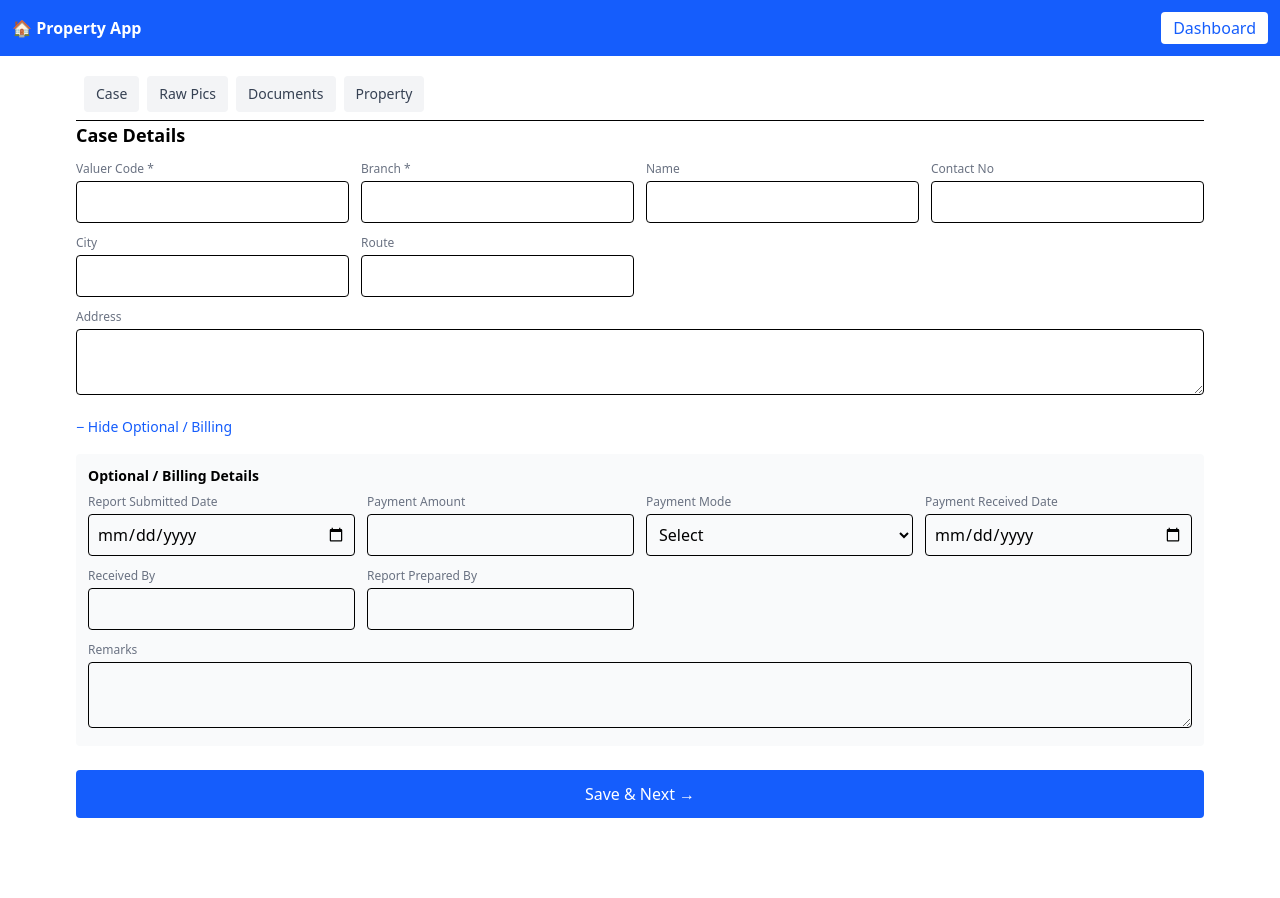
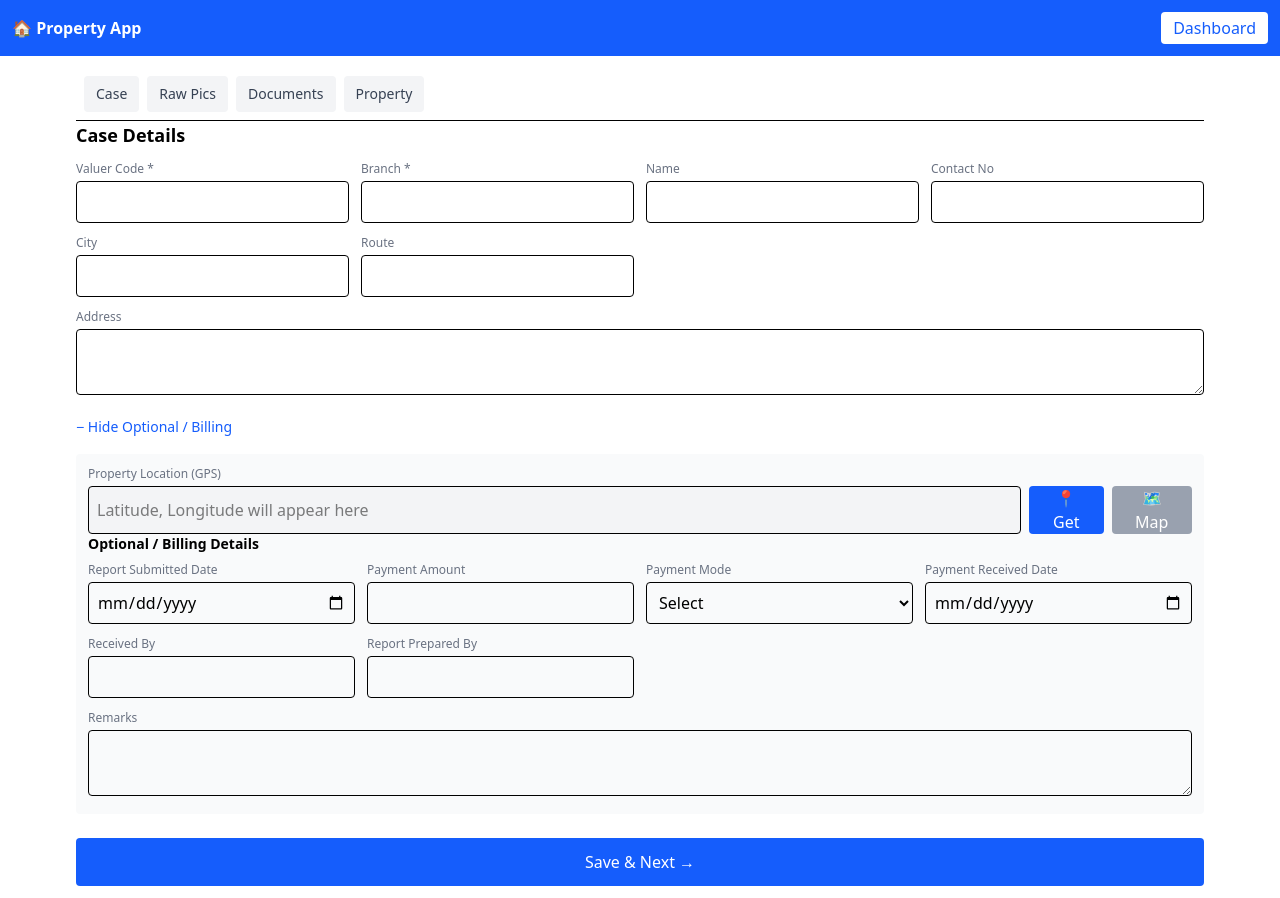
Before and after one commit to marubharuch/valuation-form, a React (Vite) app: page /case/new in a window 1280 px wide. Before the commit the page ends 830 px from the top, so only its background shows below. Built offline with nearby package versions, Linux system fonts and the light colour scheme.

Commit message:
gps data collection added

```diff
--- /dev/null
+++ b/src/components/LocationCapture.jsx
@@ -0,0 +1,116 @@
+import { useState } from "react";
+
+export default function LocationCapture() {
+  const [readings, setReadings] = useState([]);
+  const [collecting, setCollecting] = useState(false);
+  const [bestLocation, setBestLocation] = useState(null);
+
+  const TOTAL_READINGS = 7; // 5–10 recommended
+
+  const getLocationOnce = () =>
+    new Promise((resolve, reject) => {
+      navigator.geolocation.getCurrentPosition(
+        (pos) => {
+          resolve({
+            lat: pos.coords.latitude,
+            lng: pos.coords.longitude,
+            accuracy: pos.coords.accuracy,
+            time: Date.now(),
+          });
+        },
+        reject,
+        {
+          enableHighAccuracy: true,
+          timeout: 10000,
+          maximumAge: 0,
+        }
+      );
+    });
+
+  const collectLocations = async () => {
+    if (!navigator.geolocation) {
+      alert("Geolocation not supported");
+      return;
+    }
+
+    setCollecting(true);
+    setReadings([]);
+    setBestLocation(null);
+
+    const collected = [];
+
+    for (let i = 0; i < TOTAL_READINGS; i++) {
+      try {
+        const loc = await getLocationOnce();
+        collected.push(loc);
+        setReadings([...collected]);
+      } catch (err) {
+        console.error("Location error", err);
+      }
+
+      await new Promise((r) => setTimeout(r, 1500)); // gap
+    }
+
+    // pick best accuracy
+    const best = collected.reduce((a, b) =>
+      a.accuracy < b.accuracy ? a : b
+    );
+
+    setBestLocation(best);
+
+    // save locally
+    localStorage.setItem(
+      "bestLocation",
+      JSON.stringify(best)
+    );
+
+    setCollecting(false);
+  };
+
+  const openInGoogleMaps = () => {
+    if (!bestLocation) return;
+
+    const { lat, lng } = bestLocation;
+
+    // Android Google Maps intent
+    const url = `https://www.google.com/maps?q=${lat},${lng}&t=k`;
+
+    window.open(url, "_blank");
+  };
+
+  return (
+    <div className="p-4 space-y-3">
+      <button
+        onClick={collectLocations}
+        disabled={collecting}
+        className="w-full bg-blue-600 text-white py-3 rounded"
+      >
+        {collecting
+          ? `Collecting… (${readings.length}/${TOTAL_READINGS})`
+          : "📍 Get Accurate Location"}
+      </button>
+
+      {readings.length > 0 && (
+        <div className="text-sm text-gray-600">
+          Latest accuracy:{" "}
+          {readings[readings.length - 1].accuracy.toFixed(1)} m
+        </div>
+      )}
+
+      {bestLocation && (
+        <div className="bg-gray-100 p-3 rounded text-sm">
+          <div><b>Latitude:</b> {bestLocation.lat}</div>
+          <div><b>Longitude:</b> {bestLocation.lng}</div>
+          <div><b>Accuracy:</b> {bestLocation.accuracy.toFixed(1)} m</div>
+
+          <button
+            onClick={openInGoogleMaps}
+            className="mt-3 w-full bg-green-600 text-white py-2 rounded"
+          >
+            🗺 Open in Google Maps (Satellite)
+          </button>
+        </div>
+      )}
+    </div>
+  );
+}
--- /dev/null
+++ b/src/components/PropertyLocation.jsx
@@ -0,0 +1,123 @@
+import { useState } from "react";
+
+const TOTAL_READINGS = 7; // 5–10 ideal
+
+export default function PropertyLocation({ value, onChange }) {
+  const [readings, setReadings] = useState([]);
+  const [collecting, setCollecting] = useState(false);
+  const [best, setBest] = useState(value || null);
+
+  const getLocationOnce = () =>
+    new Promise((resolve, reject) => {
+      navigator.geolocation.getCurrentPosition(
+        (pos) => {
+          resolve({
+            lat: pos.coords.latitude,
+            lng: pos.coords.longitude,
+            accuracy: pos.coords.accuracy,
+            time: Date.now(),
+          });
+        },
+        reject,
+        {
+          enableHighAccuracy: true,
+          timeout: 10000,
+          maximumAge: 0,
+        }
+      );
+    });
+
+  const collectAccurateLocation = async () => {
+    if (!navigator.geolocation) {
+      alert("Geolocation not supported");
+      return;
+    }
+
+    setCollecting(true);
+    setReadings([]);
+    setBest(null);
+
+    const collected = [];
+
+    for (let i = 0; i < TOTAL_READINGS; i++) {
+      try {
+        const loc = await getLocationOnce();
+        collected.push(loc);
+        setReadings([...collected]);
+      } catch (e) {
+        console.warn("Location error", e);
+      }
+      await new Promise((r) => setTimeout(r, 1500));
+    }
+
+    const bestReading = collected.reduce((a, b) =>
+      a.accuracy < b.accuracy ? a : b
+    );
+
+    const finalLoc = {
+      lat: bestReading.lat,
+      lng: bestReading.lng,
+      accuracy: bestReading.accuracy,
+      capturedAt: Date.now(),
+    };
+
+    setBest(finalLoc);
+
+    // save locally
+    localStorage.setItem(
+      "propertyLocation",
+      JSON.stringify(finalLoc)
+    );
+
+    // notify parent (Property page)
+    onChange?.(finalLoc);
+
+    setCollecting(false);
+  };
+
+  const openGoogleMaps = () => {
+    if (!best) return;
+    const url = `https://www.google.com/maps?q=${best.lat},${best.lng}&t=k`;
+    window.open(url, "_blank");
+  };
+
+  return (
+    <div className="border rounded p-3 bg-gray-50 space-y-3">
+      <div className="font-semibold text-sm">
+        📍 Property Location (GPS)
+      </div>
+
+      <button
+        onClick={collectAccurateLocation}
+        disabled={collecting}
+        className="w-full bg-blue-600 text-white py-2 rounded disabled:opacity-60"
+      >
+        {collecting
+          ? `Collecting… (${readings.length}/${TOTAL_READINGS})`
+          : "Get Accurate Location"}
+      </button>
+
+      {readings.length > 0 && (
+        <div className="text-xs text-gray-600">
+          Latest accuracy:{" "}
+          {readings[readings.length - 1].accuracy.toFixed(1)} m
+        </div>
+      )}
+
+      {best && (
+        <div className="text-xs bg-white p-2 rounded border">
+          <div><b>Lat:</b> {best.lat}</div>
+          <div><b>Lng:</b> {best.lng}</div>
+          <div><b>Accuracy:</b> {best.accuracy.toFixed(1)} m</div>
+
+          <button
+            onClick={openGoogleMaps}
+            className="mt-2 w-full bg-green-600 text-white py-2 rounded"
+          >
+            🗺 Open in Google Maps (Satellite)
+          </button>
+        </div>
+      )}
+    </div>
+  );
+}
--- a/src/pages/CaseDetails.jsx
+++ b/src/pages/CaseDetails.jsx
@@ -27,6 +27,9 @@ export default function CaseDetails() {
 
   const [isSaving, setIsSaving] = useState(false);
   const [isDirty, setIsDirty] = useState(isNewCase);
+  const [gpsBusy, setGpsBusy] = useState(false);
+const [gpsStep, setGpsStep] = useState(0);
+
 
   /* ---------------- LOAD CASE ---------------- */
   useEffect(() => {
@@ -56,6 +59,9 @@ export default function CaseDetails() {
           documentsPerPage: 2,
           imagesPerPage: 6,
           status: "open",
+          propertyLocation: null,
+propertyLocationText: "",
+
         };
 
         setCaseData(initial);
@@ -85,6 +91,120 @@ export default function CaseDetails() {
       return updated;
     });
   }
+
+  function distanceInMeters(lat1, lng1, lat2, lng2) {
+  const R = 6371000; // Earth radius (m)
+  const toRad = (v) => (v * Math.PI) / 180;
+
+  const dLat = toRad(lat2 - lat1);
+  const dLng = toRad(lng2 - lng1);
+
+  const a =
+    Math.sin(dLat / 2) ** 2 +
+    Math.cos(toRad(lat1)) *
+      Math.cos(toRad(lat2)) *
+      Math.sin(dLng / 2) ** 2;
+
+  return 2 * R * Math.atan2(Math.sqrt(a), Math.sqrt(1 - a));
+}
+
+ async function captureAccurateLocation() {
+  // STEP 1: existing value confirmation
+  if (caseData.propertyLocation) {
+    const ok = window.confirm(
+      "Location already exists.\nDo you want to recapture?"
+    );
+    if (!ok) return;
+  }
+
+  if (!navigator.geolocation) {
+    alert("Location not supported");
+    return;
+  }
+
+  setGpsBusy(true);
+  setGpsStep(0);
+
+  const TOTAL = 7;
+  const readings = [];
+
+  const getOnce = () =>
+    new Promise((resolve, reject) => {
+      navigator.geolocation.getCurrentPosition(
+        (pos) => {
+          resolve({
+            lat: pos.coords.latitude,
+            lng: pos.coords.longitude,
+            accuracy: pos.coords.accuracy,
+          });
+        },
+        reject,
+        { enableHighAccuracy: true, timeout: 10000, maximumAge: 0 }
+      );
+    });
+
+  try {
+    for (let i = 0; i < TOTAL; i++) {
+      try {
+        const r = await getOnce();
+        readings.push(r);
+        setGpsStep(i + 1);
+      } catch {}
+      await new Promise((r) => setTimeout(r, 1200));
+    }
+
+    const best = readings.reduce((a, b) =>
+      a.accuracy < b.accuracy ? a : b
+    );
+
+    // STEP 2: distance difference check
+    if (caseData.propertyLocation) {
+      const old = caseData.propertyLocation;
+      const dist = distanceInMeters(
+        old.lat,
+        old.lng,
+        best.lat,
+        best.lng
+      );
+
+      if (dist > 150) {
+        const confirmFar = window.confirm(
+          `New location is ${Math.round(
+            dist
+          )} meters away.\nReplace existing location?`
+        );
+        if (!confirmFar) return;
+      }
+    }
+
+    updateField("propertyLocation", {
+      ...best,
+      capturedAt: Date.now(),
+    });
+
+    updateField(
+      "propertyLocationText",
+      `${best.lat.toFixed(6)}, ${best.lng.toFixed(
+        6
+      )} (±${best.accuracy.toFixed(1)}m)`
+    );
+  } finally {
+    setGpsBusy(false);
+    setGpsStep(0);
+  }
+}
+
+
+
+function openGoogleMap() {
+  if (!caseData.propertyLocation) return;
+
+  const { lat, lng } = caseData.propertyLocation;
+  window.open(
+    `https://www.google.com/maps?q=${lat},${lng}&t=k`,
+    "_blank"
+  );
+}
 
   /* ---------------- SAVE ---------------- */
   async function saveCase() {
@@ -219,6 +339,57 @@ export default function CaseDetails() {
 
       {showOptional && (
         <div className="mt-4 bg-gray-50 p-3 rounded">
+
+      <div className="col-span-2 md:col-span-3 lg:col-span-4">
+  <Label text="Property Location (GPS)" />
+
+  <div className="flex gap-2">
+    <input
+      type="text"
+      value={caseData.propertyLocationText || ""}
+      readOnly
+      placeholder="Latitude, Longitude will appear here"
+      className="border p-2 rounded w-full bg-gray-100"
+    />
+
+    <button
+  type="button"
+  onClick={captureAccurateLocation}
+  disabled={gpsBusy}
+  className={`px-4 rounded text-white flex items-center gap-2
+    ${gpsBusy ? "bg-gray-400 cursor-not-allowed" : "bg-blue-600"}
+  `}
+>
+  {gpsBusy && (
+    <span className="w-4 h-4 border-2 border-white border-t-transparent rounded-full animate-spin" />
+  )}
+  {gpsBusy ? "Collecting…" : "📍 Get"}
+</button>
+
+
+    <button
+      type="button"
+      onClick={openGoogleMap}
+      disabled={!caseData.propertyLocation}
+      className={`px-4 rounded text-white
+        ${
+          caseData.propertyLocation
+            ? "bg-green-600"
+            : "bg-gray-400 cursor-not-allowed"
+        }`}
+    >
+      🗺 Map
+    </button>
+  </div>
+
+  {caseData.propertyLocation && (
+    <div className="text-xs text-gray-500 mt-1">
+      Accuracy: ±{caseData.propertyLocation.accuracy.toFixed(1)} m
+    </div>
+  )}
+</div>
+
+
           <div className="text-sm font-semibold mb-2">
             Optional / Billing Details
           </div>
```
